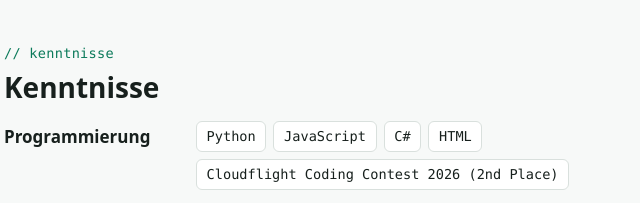
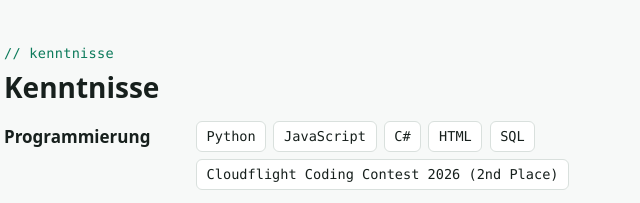
Before and after one commit to dominicdiesahne/dominicdiesahne.github.io, a plain HTML site: page index.html in a window 1280 px wide. Shown: the part 830-1033 px from the top of the page, 276-916 px from the left. Drawn offline with Linux system fonts and the light colour scheme.

Commit message:
Add SQL to skills list in index.html

```diff
--- a/index.html
+++ b/index.html
@@ -56,7 +56,7 @@
         <div class="skill-group">
           <dt data-de="Programmierung" data-en="Programming">Programmierung</dt>
           <dd><ul class="tags">
-            <li>Python</li><li>JavaScript</li><li>C#</li><li>HTML</li><li>Cloudflight Coding Contest 2026 (2nd Place)</li>
+            <li>Python</li><li>JavaScript</li><li>C#</li><li>HTML</li><li>SQL</li><li>Cloudflight Coding Contest 2026 (2nd Place)</li>
           </ul></dd>
         </div>
         <div class="skill-group">
```
